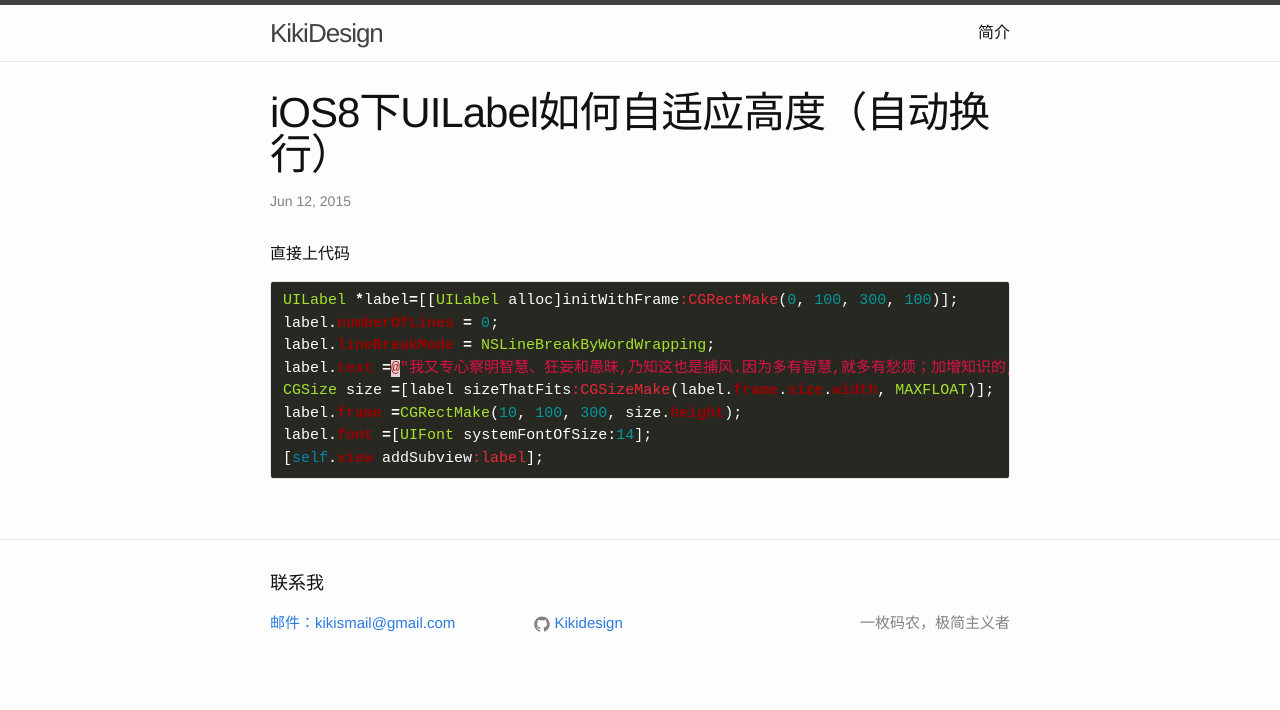
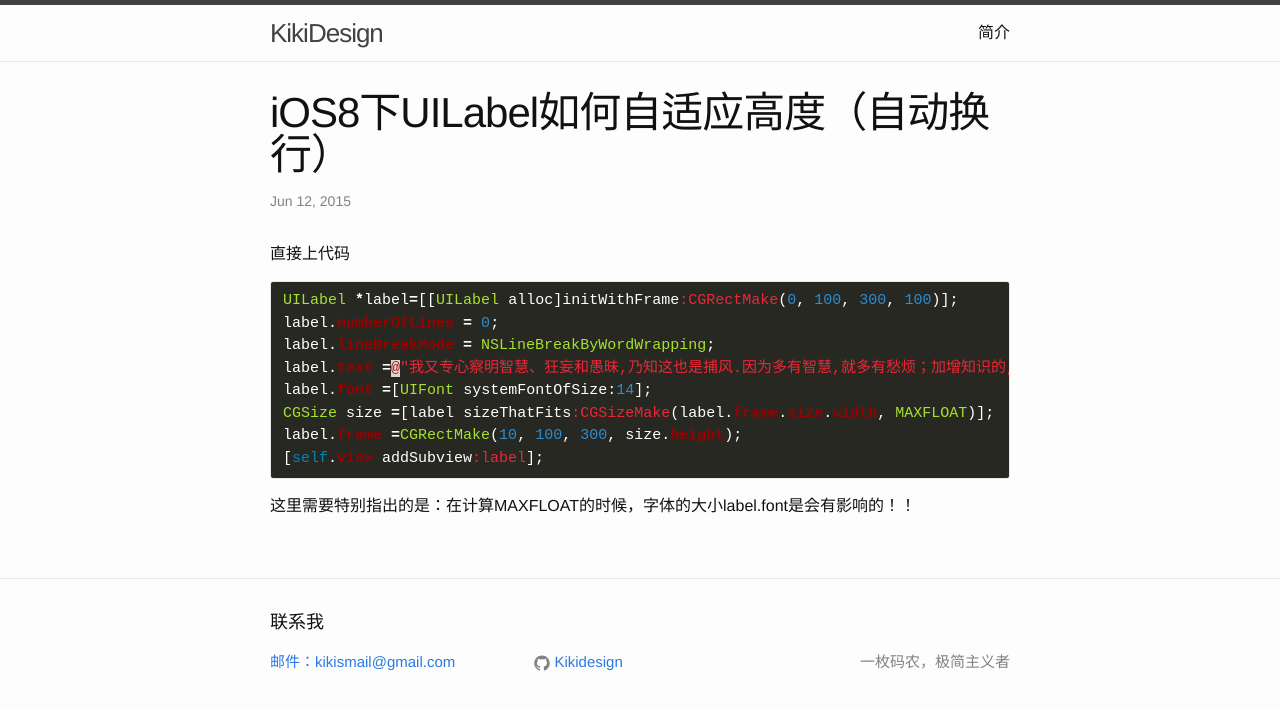
Before and after one commit to kikidesign/kikidesign.github.io, a Jekyll site: the page built from _posts/2015-06-12-self-adaption.markdown, in a window 1280 px wide. Shown: the top 710 px of the page. Built offline with Jekyll 4.4.1, drawn with Linux system fonts in a browser that asks for light colours.

Commit message:
self-adaption2

```diff
--- a/_posts/2015-06-12-self-adaption.markdown
+++ b/_posts/2015-06-12-self-adaption.markdown
@@ -12,8 +12,10 @@
 label.numberOfLines = 0;
 label.lineBreakMode = NSLineBreakByWordWrapping;
 label.text =@"我又专心察明智慧、狂妄和愚昧,乃知这也是捕风.因为多有智慧,就多有愁烦；加增知识的,就加增忧伤.And I applied my mind to know wisdom and to know madness and folly.I perceived that this also is but a chasing after wind.For in much wisdom is much vexation,and those who increase knowledge increase sorrow.";
+label.font =[UIFont systemFontOfSize:14];
 CGSize size =[label sizeThatFits:CGSizeMake(label.frame.size.width, MAXFLOAT)];
 label.frame =CGRectMake(10, 100, 300, size.height);
-label.font =[UIFont systemFontOfSize:14];
 [self.view addSubview:label];
 {% endhighlight %}
+
+这里需要特别指出的是：在计算MAXFLOAT的时候，字体的大小label.font是会有影响的！！
--- a/_sass/_syntax-highlighting.scss
+++ b/_sass/_syntax-highlighting.scss
@@ -46,18 +46,18 @@
     .w     { color: #bbb } // Text.Whitespace
     .mf    { color: #099 } // Literal.Number.Float
     .mh    { color: #099 } // Literal.Number.Hex
-    .mi    { color: #099 } // Literal.Number.Integer
+    .mi    { color: #2b8dd3 } // Literal.Number.Integer
     .mo    { color: #099 } // Literal.Number.Oct
     .sb    { color: #d14 } // Literal.String.Backtick
     .sc    { color: #d14 } // Literal.String.Char
     .sd    { color: #d14 } // Literal.String.Doc
-    .s2    { color: #d14 } // Literal.String.Double
+    .s2    { color: #ed2635 } // Literal.String.Double
     .se    { color: #d14 } // Literal.String.Escape
     .sh    { color: #d14 } // Literal.String.Heredoc
     .si    { color: #d14 } // Literal.String.Interpol
     .sx    { color: #d14 } // Literal.String.Other
     .sr    { color: #009926 } // Literal.String.Regex
-    .s1    { color: #d14 } // Literal.String.Single
+    .s1    { color: #ed2635 } // Literal.String.Single
     .ss    { color: #ed2635 } // Literal.String.Symbol
     .bp    { color: #999 } // Name.Builtin.Pseudo
     .vc    { color: #008080 } // Name.Variable.Class
```
